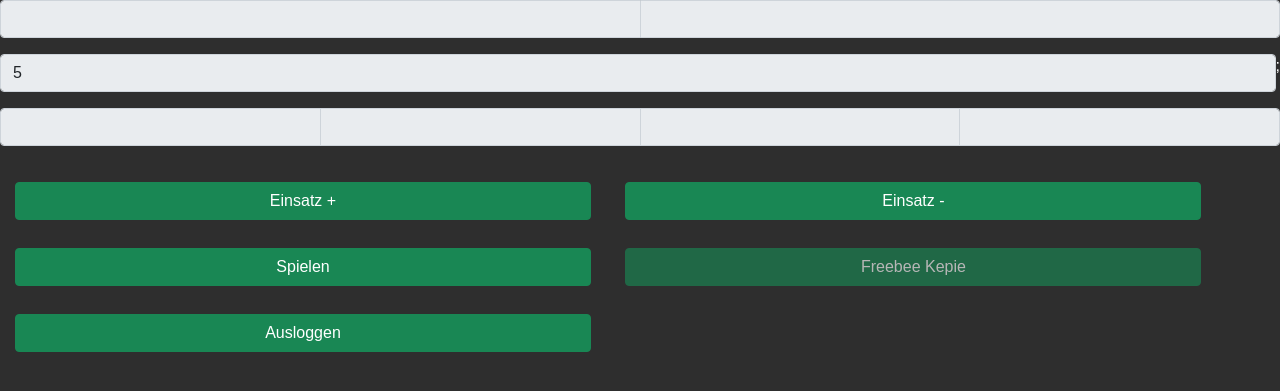
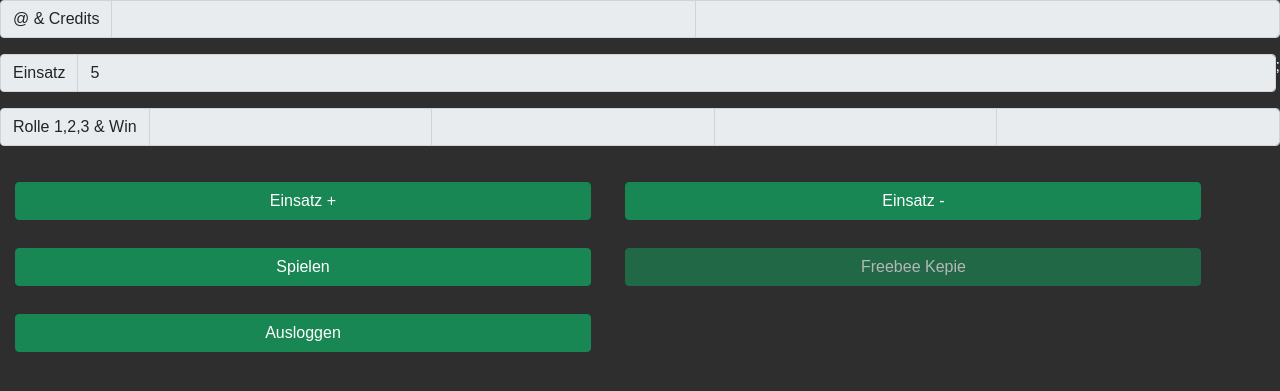
Before and after one commit to t0g3pii/OSP_ITA_Spielautomat, a PHP site: page /game.php in a window 1280 px wide. Shown: the top 391 px of the page. Run offline with PHP 8.4, Linux system fonts and the light colour scheme; the visitor is signed in with stand-in values (Sample User, id 1); data that the repository does not hold is empty.

Commit message:
Update game.php

```diff
--- a/game.php
+++ b/game.php
@@ -93,13 +93,16 @@ $data = $st->fetch();
 
 <body>
     <div class="input-group mb-3">
+        <span class="input-group-text" id="basic-addon1">@ & Credits</span>
     <input class="form-control" id="game_username" value="<?php echo $data["username"]; ?>" disabled>
     <input class="form-control"  id="game_value" value="<?php echo $data["credits"]; ?>" disabled>
     </div>
     <div class="input-group mb-3">
+    <span class="input-group-text" id="basic-addon1">Einsatz</span>
     <input class="form-control"  id="game_stake" value="5" type="number" disabled>;
     </div>
     <div class="input-group mb-3">
+    <span class="input-group-text" id="basic-addon1">Rolle 1,2,3 & Win</span>
     <input class="form-control"  id="game_slot1" disabled>
     <input class="form-control"  id="game_slot2" disabled>
     <input class="form-control"  id="game_slot3" disabled>
```
